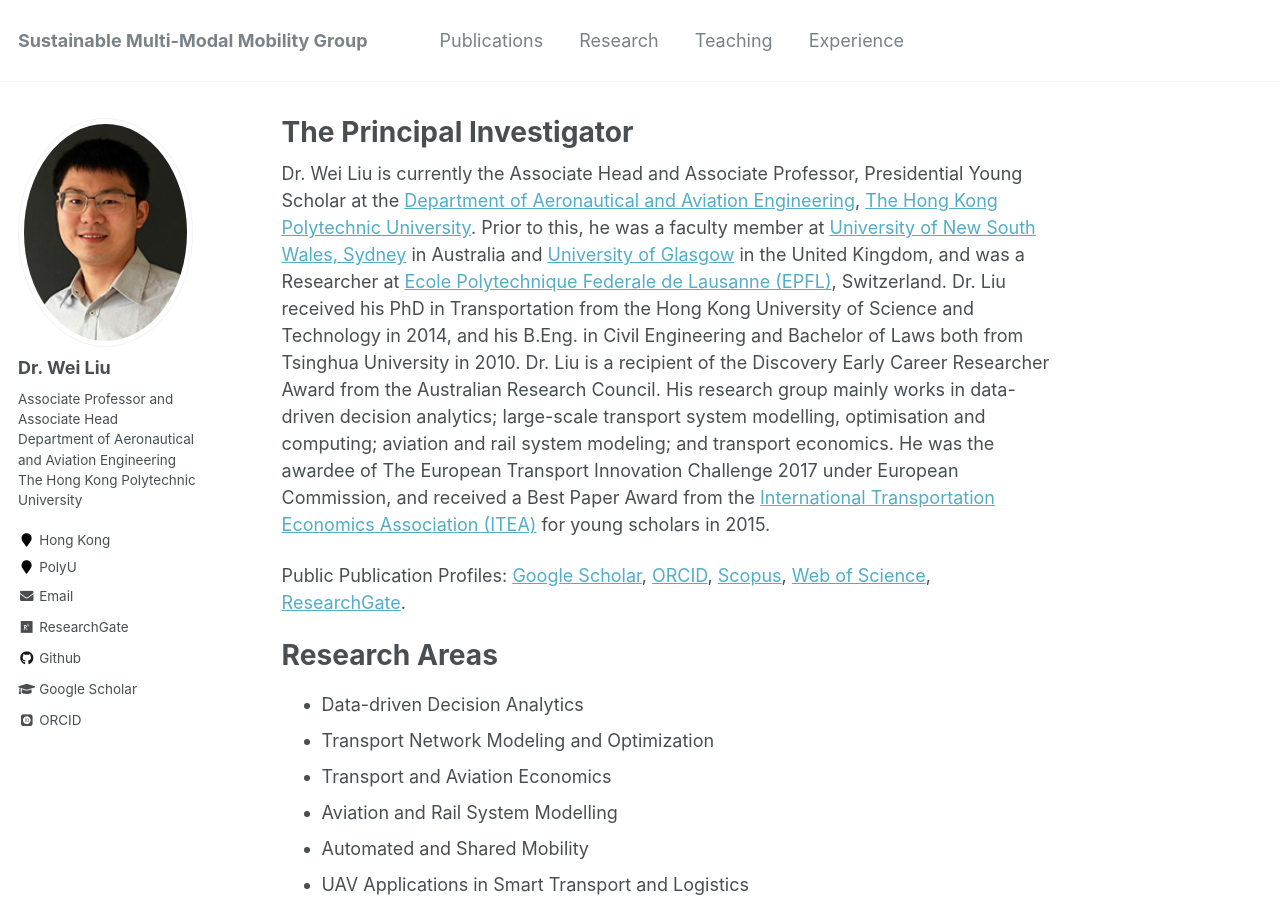
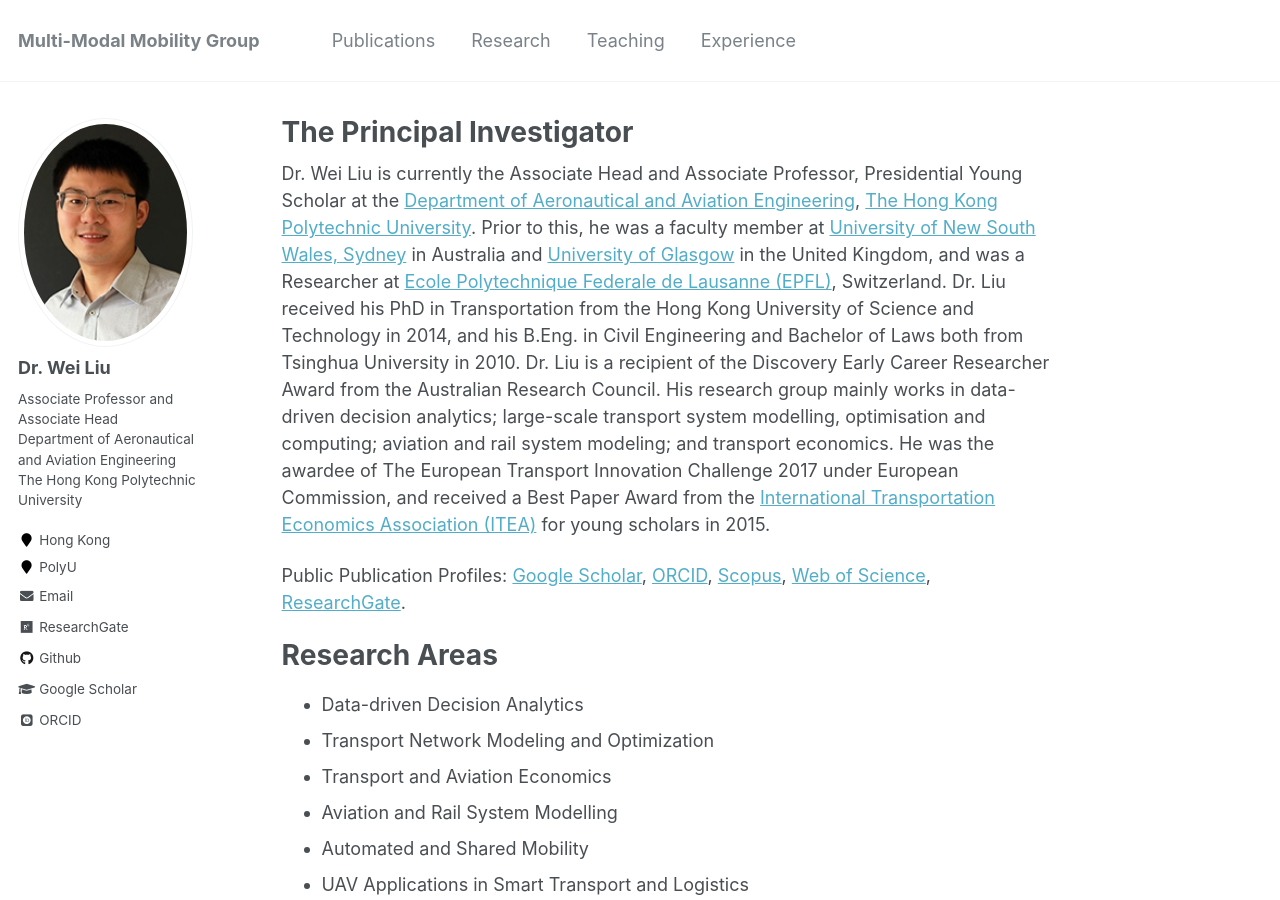
Before and after one commit to weiliu2016/weiliu2016.github.io, a Jekyll site: the page built from _pages/about.md, in a window 1280 px wide and 900 px high. Built offline with Jekyll 4.4.1, drawn with Linux system fonts in a browser that asks for light colours; some web fonts are replaced.

Commit message:
Update _config.yml

```diff
--- a/_config.yml
+++ b/_config.yml
@@ -7,7 +7,7 @@
 
 # Site Settings
 locale                   : "en-US"
-title                    : "Sustainable Multi-Modal Mobility Group"
+title                    : "Multi-Modal Mobility Group"
 title_separator          : "-"
 name                     : &name "Wei Liu"
 description              : &description "Associate Professor and Associate Head"
```
